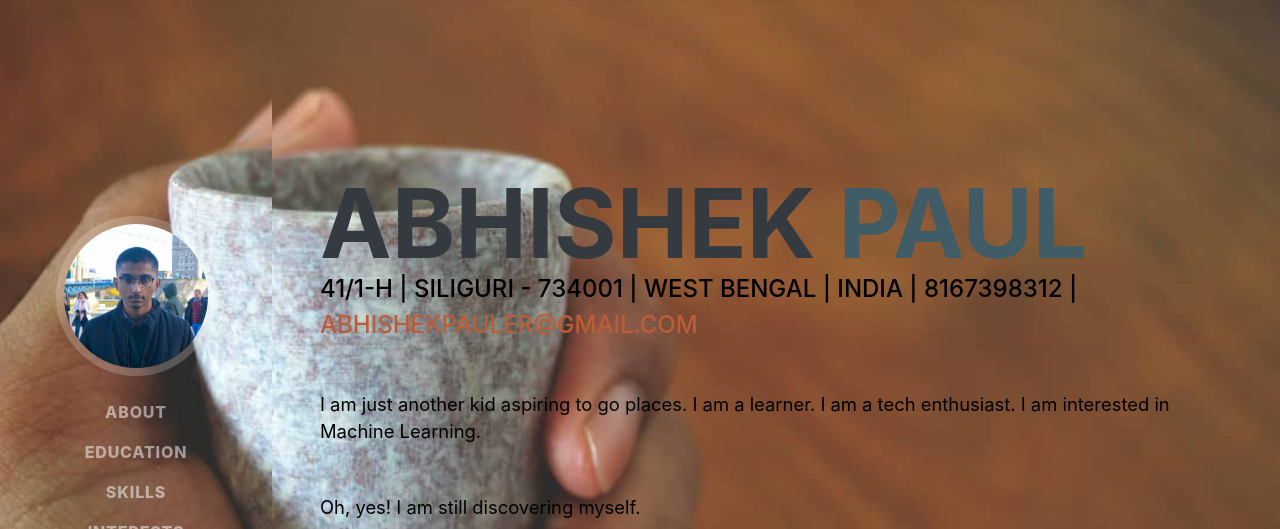
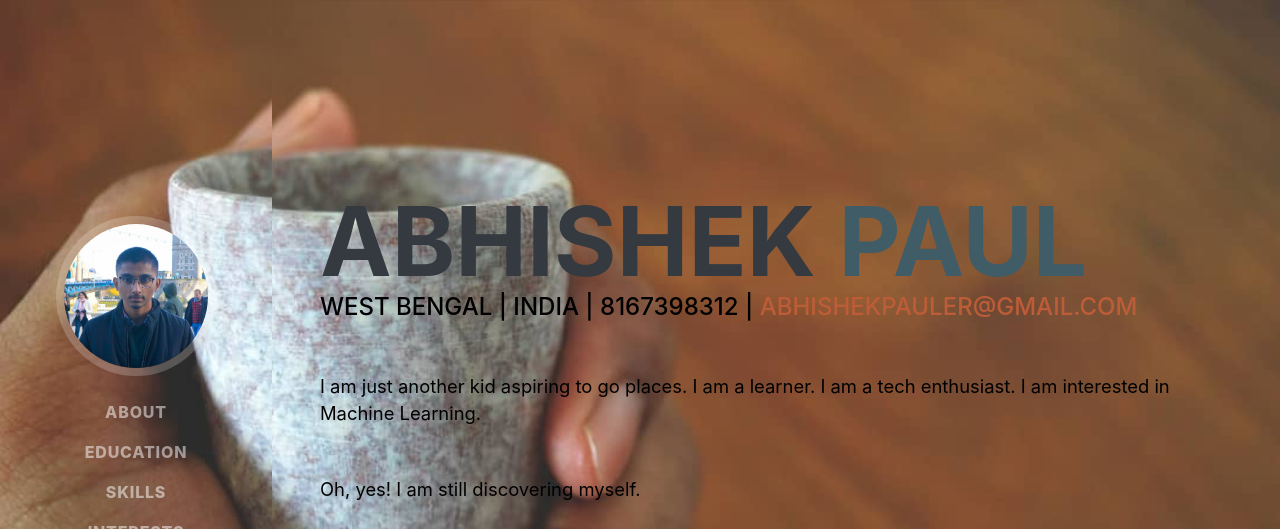
Before and after one commit to abhishekpawl/abhishekpauler.github.io, a plain HTML site: page index.html in a window 1280 px wide. Shown: the top 529 px of the page. Drawn offline with nearby package versions, Linux system fonts and the light colour scheme; a web font is replaced by a local one.

Commit message:
changes in index.html

```diff
--- a/index.html
+++ b/index.html
@@ -44,7 +44,7 @@
                         <span class="text-primary">Paul</span>
                     </h1>
                     <div class="subheading mb-5">
-                        41/1-H | Siliguri - 734001 | West Bengal | India | 8167398312 |
+                        West Bengal | India | 8167398312 |
                         <a href="mailto:abhishekpauler@gmail.com">abhishekpauler@gmail.com</a>
                     </div>
                     <p class="lead mb-5">I am just another kid aspiring to go places. I am a learner. I am a tech enthusiast. I am interested in Machine Learning.</p>
```
